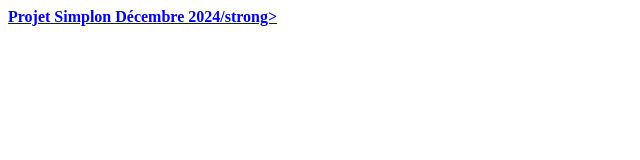
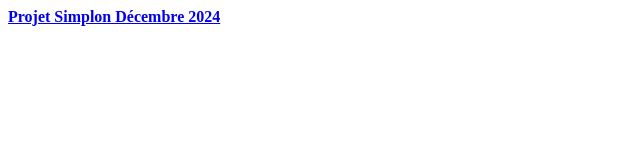
Before and after one commit to hojulien/simplon-projet-dec-2024, a plain HTML site: page index.html in a window 1280 px wide. Shown: the full height of the page, 0-640 px from the left. Drawn offline with Linux system fonts and the light colour scheme.

Commit message:
Update index.html

```diff
--- a/index.html
+++ b/index.html
@@ -1 +1 @@
-<a href="visite.html"><strong>Projet Simplon Décembre 2024/strong></a>
+<a href="visite.html"><strong>Projet Simplon Décembre 2024</strong></a>
```
